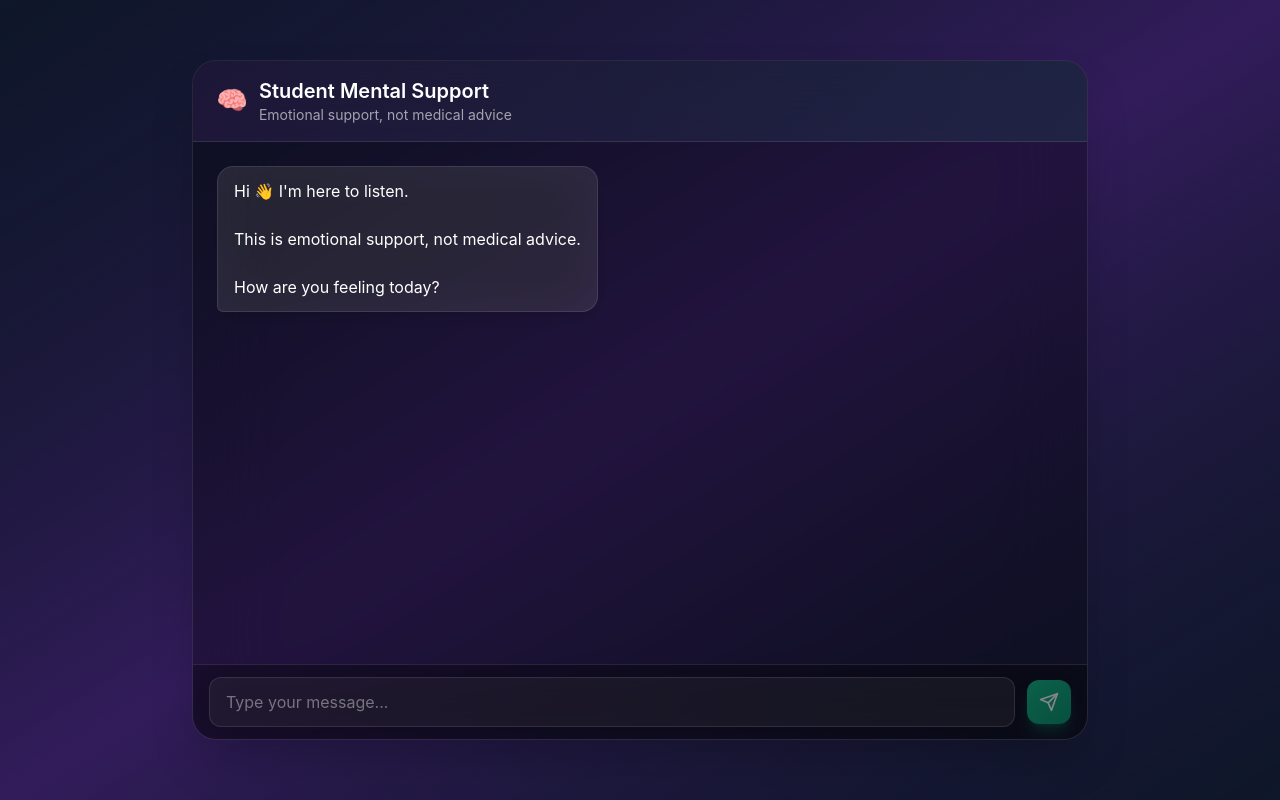
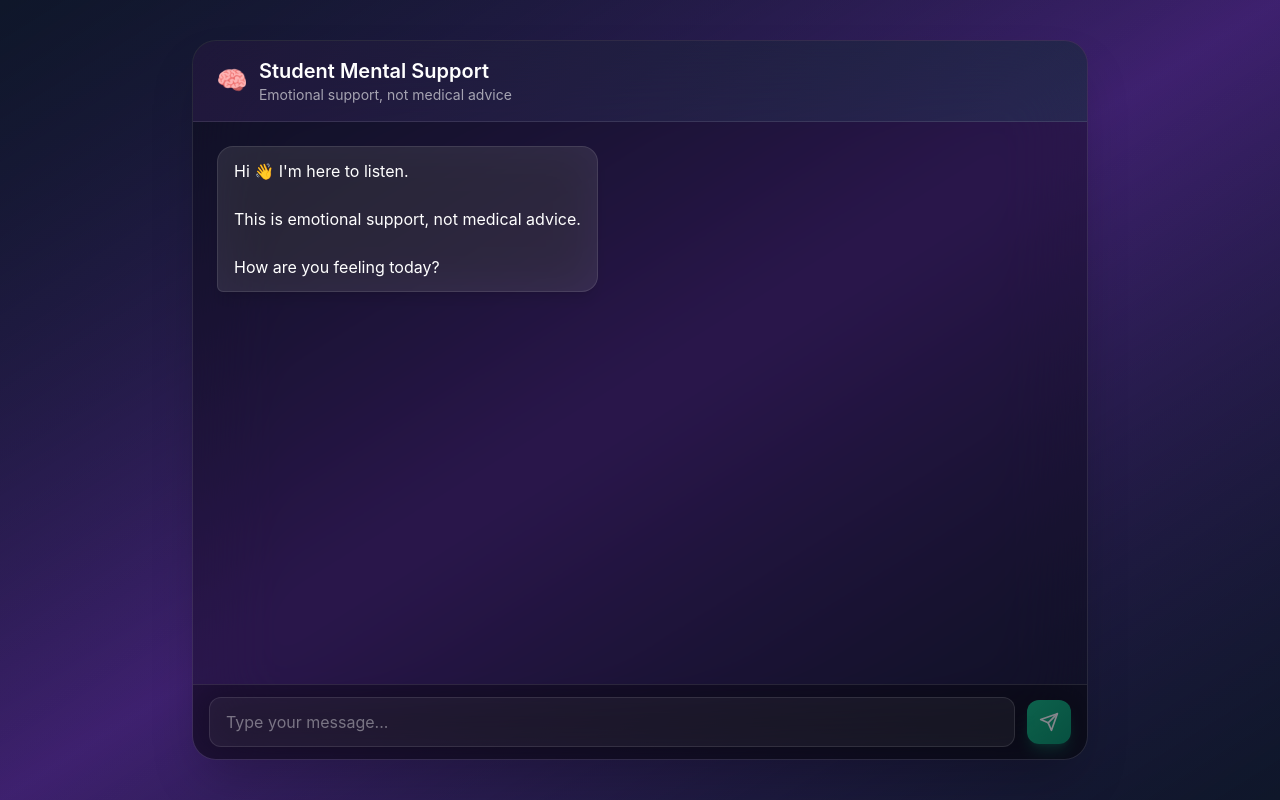
Before and after one commit to Aditya-Vardh/Hack-Ananta, a Next.js app: page / in a window 1280 px wide. Built offline with nearby package versions, Linux system fonts and the light colour scheme.

Commit message:
new updates

```diff
--- a/app/globals.css
+++ b/app/globals.css
@@ -30,9 +30,15 @@ body {
   font-family: 'Inter', system-ui, -apple-system, sans-serif;
   -webkit-font-smoothing: antialiased;
   -moz-osx-font-smoothing: grayscale;
-  background: #0f172a; /* Fallback for slate-900 */
-  background-image: linear-gradient(to bottom right, #0f172a, rgba(147, 51, 234, 0.2), #0f172a);
+  background: #0f172a !important; /* Fallback for slate-900 */
+  background-image: linear-gradient(to bottom right, #0f172a, rgba(147, 51, 234, 0.2), #0f172a) !important;
+  min-height: 100vh !important;
+  position: relative;
+}
+
+#__next {
   min-height: 100vh;
+  width: 100%;
 }
 
 /* Custom scrollbar */
--- a/app/layout.tsx
+++ b/app/layout.tsx
@@ -12,8 +12,12 @@ export default function RootLayout({
   children: React.ReactNode
 }) {
   return (
-    <html lang="en" className="h-full">
-      <body className="h-full">{children}</body>
+    <html lang="en" className="h-full" style={{ height: '100%' }}>
+      <body className="h-full" style={{ height: '100%', margin: 0, padding: 0 }}>
+        <div style={{ minHeight: '100vh', width: '100%' }}>
+          {children}
+        </div>
+      </body>
     </html>
   )
 }
--- a/app/page.tsx
+++ b/app/page.tsx
@@ -483,13 +483,21 @@ export default function Home() {
   }
 
   return (
-    <div className="fixed inset-0 min-h-screen bg-gradient-to-br from-slate-900 via-purple-900/20 to-slate-900 flex items-center justify-center p-4 overflow-auto">
+    <div
+      className="fixed inset-0 min-h-screen flex items-center justify-center p-4 overflow-auto"
+      style={{
+        background: 'linear-gradient(to bottom right, #0f172a, rgba(147, 51, 234, 0.2), #0f172a)',
+        minHeight: '100vh',
+      }}
+    >
       <motion.div
         initial={{ opacity: 0, scale: 0.95, y: 20 }}
         animate={{ opacity: 1, scale: 1, y: 0 }}
         transition={{ duration: 0.5, ease: [0.23, 1, 0.32, 1] }}
-        className="w-full max-w-4xl min-h-[85vh] max-h-[90vh] md:max-h-[85vh] flex flex-col bg-black/30 backdrop-blur-2xl border border-white/10 rounded-3xl shadow-2xl overflow-hidden"
+        className="w-full max-w-4xl flex flex-col border border-white/10 rounded-3xl shadow-2xl overflow-hidden"
         style={{
+          height: '90vh',
+          maxHeight: '90vh',
           background: 'rgba(0, 0, 0, 0.3)',
           backdropFilter: 'blur(40px)',
           WebkitBackdropFilter: 'blur(40px)',
```
